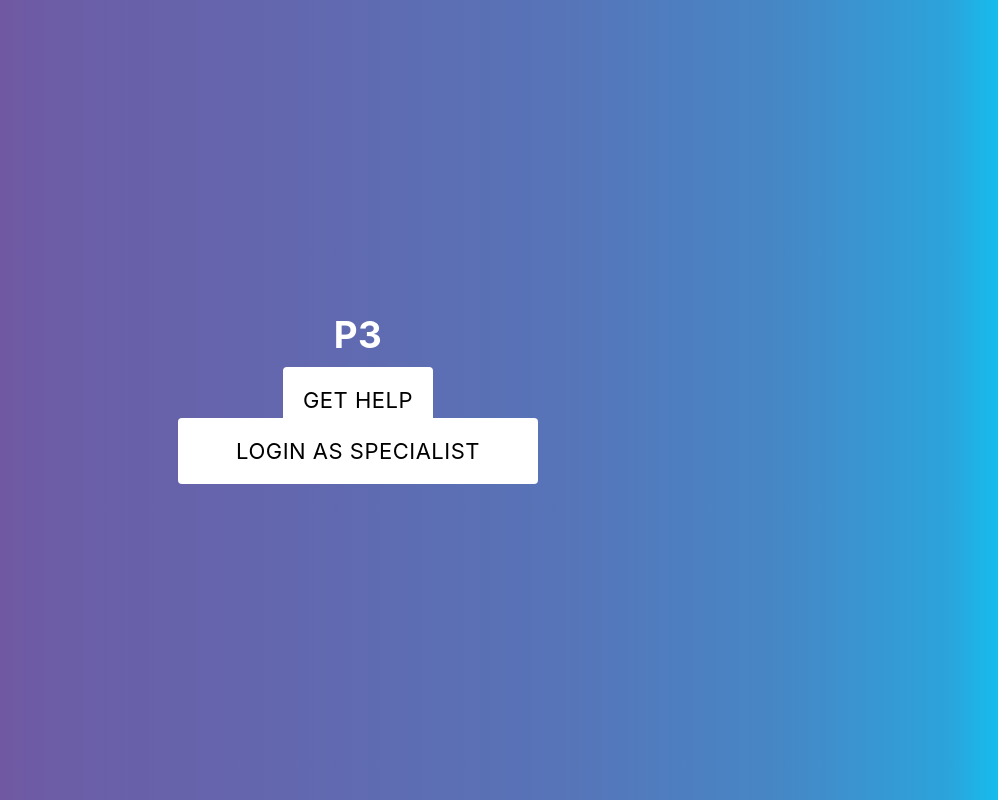
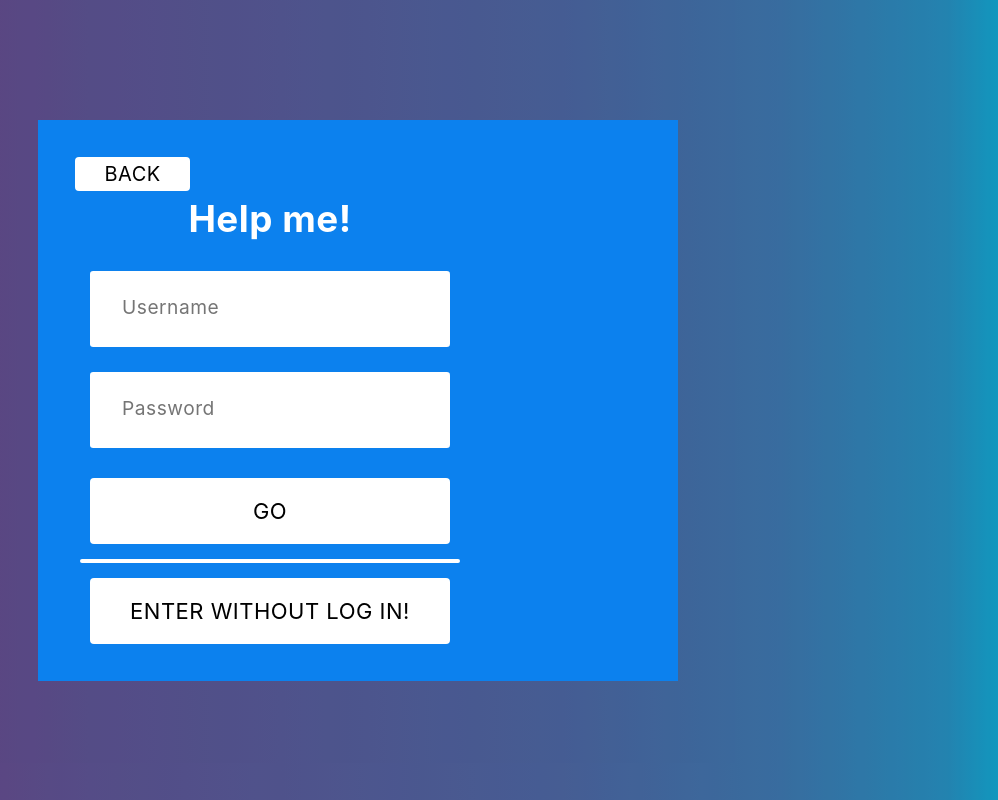
Before and after one commit to PJCB1998/p3, a React (Create React App) app: page / in a window 1280 px wide. Both pictures are taken after a click on the element "GET HELP". Shown: the whole page, without its empty margins (282-1280 px from the left). Built offline with nearby package versions, Linux system fonts and the light colour scheme.

Commit message:
login for help

```diff
--- a/src/App.css
+++ b/src/App.css
@@ -252,6 +252,24 @@
   font-size: 2.3em;;
 }
 
+
+
+.backButton{
+  border-radius: 4px;
+  border: none;
+  background-color: white;
+  color: black;
+  text-align: center;
+  text-transform: uppercase;
+  font-size: 20px;
+  padding: 5px;
+  width: 20px;
+  transition: all 0.4s;
+  cursor: pointer;
+  margin: 5px;
+  width: 20%;
+}
+
 .button {
   border-radius: 4px;
   border: none;
@@ -288,3 +306,11 @@
   opacity: 1;
   right: 0;
 }
+
+
+hr{
+  color: white;
+  border-radius: 3px;
+  border: 2px solid white;
+  margin: 10px;
+}
--- a/src/components/LoginForm.jsx
+++ b/src/components/LoginForm.jsx
@@ -1,19 +1,24 @@
 import { useState } from 'react';
 import axios from 'axios';
 import LoginSpecial from './LoginSpecial';
+import LoginHelp from './LoginHelp';
 
 function LoginForm() {
     const [showLoginSpecial, setShowLoginSpecial] = useState(false);
+    const [showLoginHelp, setShowLoginHelp] = useState(false);
 
     function handleHelp() {
-
-
+        setShowLoginHelp(true)
     }
 
     function handleSpecial() {
+        setShowLoginSpecial(true);
+    }
 
-        setShowLoginSpecial(true);
-
+    function handleDisplay(){
+        console.log('in display')
+        setShowLoginHelp(false)
+        setShowLoginSpecial(false)
     }
 
     return (
@@ -37,7 +42,8 @@ function LoginForm() {
 
             </div>
 
-            {showLoginSpecial && <LoginSpecial></LoginSpecial>}
+            {showLoginSpecial && <LoginSpecial handleDisplay={handleDisplay}/>}
+            {showLoginHelp && <LoginHelp handleDisplay={handleDisplay}/>}
 
         </div>
 
--- /dev/null
+++ b/src/components/LoginHelp.jsx
@@ -0,0 +1,76 @@
+import { useState } from "react";
+import "./Login.css";
+import axios from "axios";
+
+function LoginHelp({ handleDisplay }) {
+  const [username, setUsername] = useState("");
+  const [password, setPassword] = useState("");
+  const [error, setError] = useState("");
+
+  const handleSubmit = async (e) => {
+    e.preventDefault();
+
+    const authObject = {
+      "Project-ID": "1db65471-ab4a-4d9f-8a77-4ff550fd067b",
+      "User-Name": username,
+      "User-Secret": password,
+    };
+
+    try {
+      await axios.get("https://api.chatengine.io/chats", {
+        headers: authObject,
+      });
+
+      localStorage.setItem("username", username);
+      localStorage.setItem("password", password);
+
+      window.location.reload();
+    } catch (error) {
+      setError("Incorrect Credientials");
+    }
+  };
+
+  return (
+    <div className="modal">
+      <div className="modal_content">
+        <button className="backButton" onClick={handleDisplay}>
+          Back
+        </button>
+        <div className="form">
+          <h1 className="title">Help me!</h1>
+          <div align="center">
+            <form onSubmit={handleSubmit}>
+              <input
+                type="text"
+                value={username}
+                onChange={(e) => setUsername(e.target.value)}
+                className="input"
+                placeholder="Username"
+                required
+              ></input>
+              <input
+                type="text"
+                value={password}
+                onChange={(e) => setPassword(e.target.value)}
+                className="input"
+                placeholder="Password"
+                required
+              ></input>
+              <button type="submit" className="button">
+                <span>Go</span>
+              </button>
+              <hr />
+              <h2 className="error">{error}</h2>
+            </form>
+            <button align="center" className="button">
+              {" "}
+              Enter without Log in!
+            </button>
+          </div>
+        </div>
+      </div>
+    </div>
+  );
+}
+
+export default LoginHelp;
--- a/src/components/LoginSpecial.jsx
+++ b/src/components/LoginSpecial.jsx
@@ -1,9 +1,9 @@
 import { useState } from 'react';
-import "./LoginSpecial.css";
+import "./Login.css";
 import axios from 'axios';
 
 
-function LoginSpecial() {
+function LoginSpecial({handleDisplay}) {
     const [username, setUsername] = useState('');
     const [password, setPassword] = useState('');
     const [error, setError] = useState('');
@@ -31,6 +31,7 @@ function LoginSpecial() {
 
         <div className="modal">
             <div className="modal_content">
+            <button className= 'backButton' onClick={handleDisplay}>Back</button>
                 <div className="form">
                     <h1 className="title">Specialist</h1>
                     <form onSubmit={handleSubmit}>
```
Also changed, not shown: src/components/Login.css (renamed from src/components/LoginSpecial.css), 1 other file (tests, documents, lock files or other folders).
